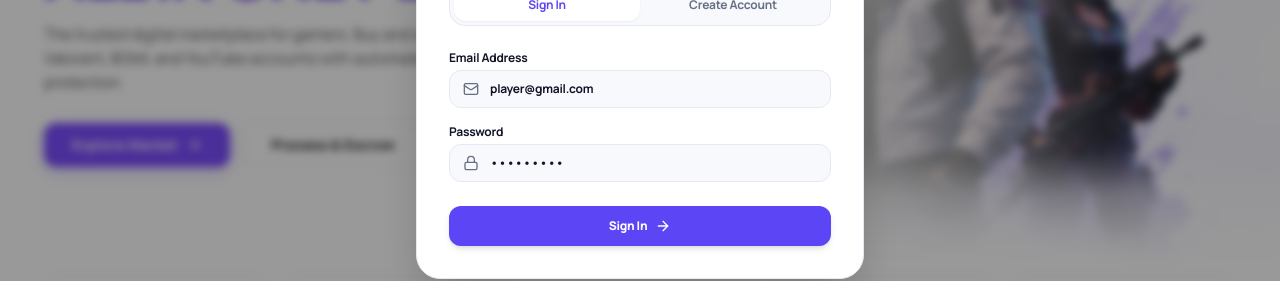
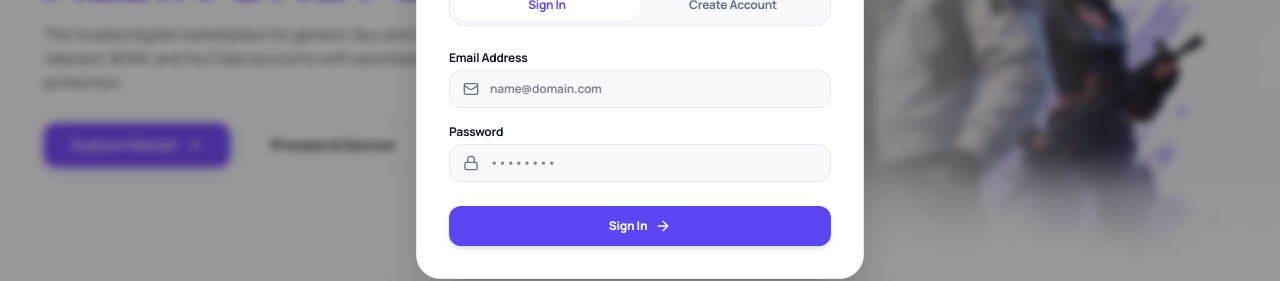
Before and after one commit to aayush2041/ChaloBuddy-, a React (Vite) app in the folder client/: page / in a window 1280 px wide. Both pictures are taken after a click on the button "LOG IN". Shown: the part 363-644 px from the top of the page. Built offline with nearby package versions, Linux system fonts and the light colour scheme; no server answers.

Commit message:
fix: remove auto-filled demo credentials and use clean placeholders

```diff
--- a/client/src/components/AuthModal.jsx
+++ b/client/src/components/AuthModal.jsx
@@ -13,8 +13,8 @@ export default function AuthModal() {
     addToast
   } = useStore();
 
-  const [email, setEmail] = useState('player@gmail.com');
-  const [password, setPassword] = useState('player123');
+  const [email, setEmail] = useState('');
+  const [password, setPassword] = useState('');
   const [name, setName] = useState('');
   const [phone, setPhone] = useState('');
   const [confirmPassword, setConfirmPassword] = useState('');
@@ -119,7 +119,7 @@ export default function AuthModal() {
                     required
                     value={name}
                     onChange={(e) => setName(e.target.value)}
-                    placeholder="Aayush Sharma"
+                    placeholder="Your Full Name"
                     className="w-full bg-[#F8F9FC] border border-[#E7E9F2] focus:border-[#5B45F5] focus:bg-white text-xs font-bold text-[#111426] rounded-xl pl-10 pr-3 py-2.5 outline-none transition"
                   />
                 </div>
@@ -133,7 +133,7 @@ export default function AuthModal() {
                     required
                     value={phone}
                     onChange={(e) => setPhone(e.target.value)}
-                    placeholder="+91 98112 23344"
+                    placeholder="+91 98000 00000"
                     className="w-full bg-[#F8F9FC] border border-[#E7E9F2] focus:border-[#5B45F5] focus:bg-white text-xs font-bold text-[#111426] rounded-xl pl-10 pr-3 py-2.5 outline-none transition"
                   />
                 </div>
@@ -150,7 +150,7 @@ export default function AuthModal() {
                 required
                 value={email}
                 onChange={(e) => setEmail(e.target.value)}
-                placeholder="player@gmail.com"
+                placeholder="name@domain.com"
                 className="w-full bg-[#F8F9FC] border border-[#E7E9F2] focus:border-[#5B45F5] focus:bg-white text-xs font-bold text-[#111426] rounded-xl pl-10 pr-3 py-2.5 outline-none transition"
               />
             </div>
--- a/client/src/components/SupportTicketModal.jsx
+++ b/client/src/components/SupportTicketModal.jsx
@@ -27,7 +27,7 @@ export default function SupportTicketModal() {
       const res = await api.createTicket({
         user_id: currentUser?.id,
         customer_name: currentUser?.name || 'Customer',
-        customer_email: currentUser?.email || 'player@gmail.com',
+        customer_email: currentUser?.email || '',
         order_id: orderId.trim() || null,
         issue_type: issueType,
         subject: subject.trim(),
--- a/client/src/pages/AccountDashboardPage.jsx
+++ b/client/src/pages/AccountDashboardPage.jsx
@@ -45,7 +45,7 @@ export default function AccountDashboardPage() {
     async function loadAccountData() {
       try {
         setLoading(true);
-        const email = currentUser?.email || 'player@gmail.com';
+        const email = currentUser?.email || '';
         const [ordersRes, ticketsRes] = await Promise.all([
           api.getOrders({ email }),
           api.getTickets({ email })
--- a/client/src/pages/CustomerDashboardPage.jsx
+++ b/client/src/pages/CustomerDashboardPage.jsx
@@ -39,8 +39,8 @@ export default function CustomerDashboardPage() {
       try {
         setLoading(true);
         const [ordersRes, ticketsRes] = await Promise.all([
-          api.getOrders({ email: currentUser?.email || 'player@gmail.com' }),
-          api.getTickets({ email: currentUser?.email || 'player@gmail.com' })
+          api.getOrders({ email: currentUser?.email || '' }),
+          api.getTickets({ email: currentUser?.email || '' })
         ]);
         if (ordersRes.success) setOrders(ordersRes.orders);
         if (ticketsRes.success) setTickets(ticketsRes.tickets);
--- a/client/src/pages/CustomerSupportPage.jsx
+++ b/client/src/pages/CustomerSupportPage.jsx
@@ -17,7 +17,7 @@ export default function CustomerSupportPage() {
 
   const loadTickets = async () => {
     try {
-      const email = currentUser?.email || 'player@gmail.com';
+      const email = currentUser?.email || '';
       const res = await api.getTickets({ email });
       if (res.success) setTickets(res.tickets);
     } catch (err) {
@@ -33,7 +33,7 @@ export default function CustomerSupportPage() {
     try {
       const res = await api.createTicket({
         customer_name: currentUser?.name || 'Customer',
-        customer_email: currentUser?.email || 'player@gmail.com',
+        customer_email: currentUser?.email || '',
         customer_phone: currentUser?.phone || '',
         order_number: orderNumber.trim() || undefined,
         subject: subject.trim(),
--- a/client/src/pages/OrderTrackingPage.jsx
+++ b/client/src/pages/OrderTrackingPage.jsx
@@ -32,7 +32,7 @@ export default function OrderTrackingPage() {
             if (fb.success && fb.order) setOrder(fb.order);
           }
         } else {
-          const email = currentUser?.email || 'player@gmail.com';
+          const email = currentUser?.email || '';
           const listRes = await api.getOrders({ email });
           if (listRes.success && listRes.orders.length > 0) {
             const first = await api.getOrderByIdOrNumber(listRes.orders[0].id);
--- a/client/src/pages/SignupPage.jsx
+++ b/client/src/pages/SignupPage.jsx
@@ -60,7 +60,7 @@ export default function SignupPage() {
                 required
                 value={name}
                 onChange={(e) => setName(e.target.value)}
-                placeholder="Aayush Sharma"
+                placeholder="Your Full Name"
                 className="w-full bg-[#F8F9FC] border border-[#E7E9F2] focus:border-[#5B45F5] focus:bg-white text-xs font-semibold text-[#111426] rounded-xl pl-10 pr-4 py-2.5 outline-none transition"
               />
             </div>
@@ -75,7 +75,7 @@ export default function SignupPage() {
                 required
                 value={email}
                 onChange={(e) => setEmail(e.target.value)}
-                placeholder="player@gmail.com"
+                placeholder="name@domain.com"
                 className="w-full bg-[#F8F9FC] border border-[#E7E9F2] focus:border-[#5B45F5] focus:bg-white text-xs font-semibold text-[#111426] rounded-xl pl-10 pr-4 py-2.5 outline-none transition"
               />
             </div>
@@ -90,7 +90,7 @@ export default function SignupPage() {
                 required
                 value={phone}
                 onChange={(e) => setPhone(e.target.value)}
-                placeholder="+91 98112 23344"
+                placeholder="+91 98000 00000"
                 className="w-full bg-[#F8F9FC] border border-[#E7E9F2] focus:border-[#5B45F5] focus:bg-white text-xs font-semibold text-[#111426] rounded-xl pl-10 pr-4 py-2.5 outline-none transition"
               />
             </div>
```
